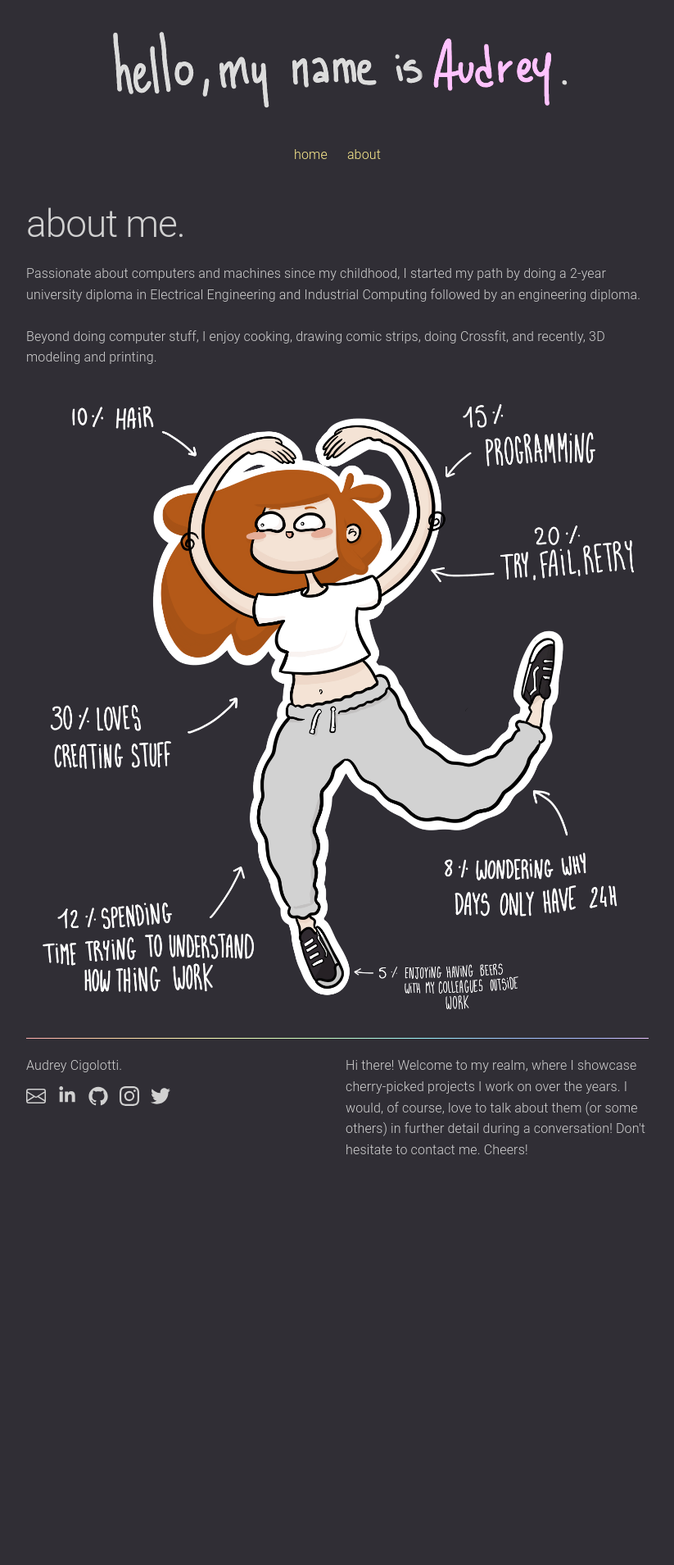
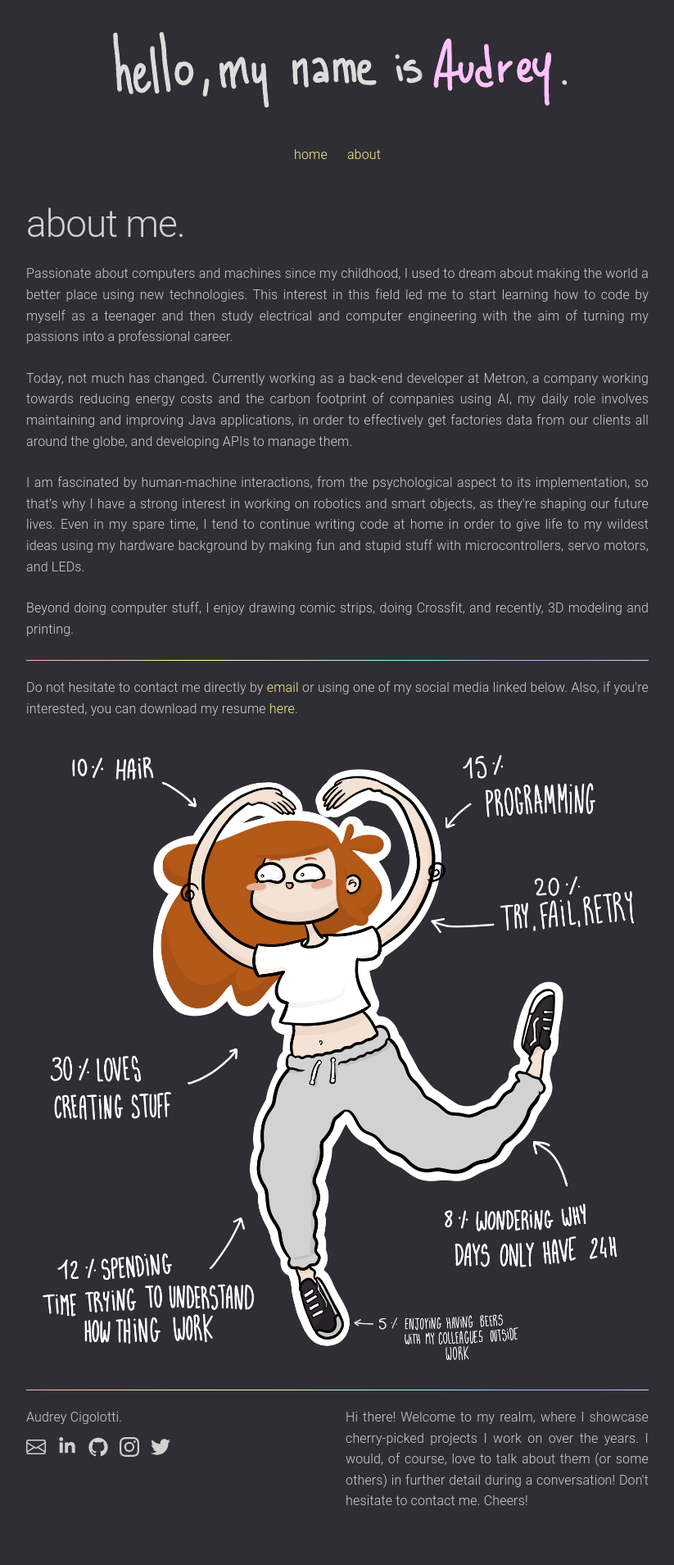
Before and after one commit to audreycgltt/audreycgltt.github.io, a Jekyll site: the page built from about.md, in a window 1280 px wide. Shown: the whole page at 82% size, without its empty margins (228-1051 px from the left). Built offline with Jekyll 4.4.1, drawn with Linux system fonts in a browser that asks for light colours; before the commit the page ends 1480 px from its top, so only the background shows below that.

Commit message:
pre final touches

```diff
--- a/_sass/_layout.scss
+++ b/_sass/_layout.scss
@@ -4,6 +4,10 @@
 
 body {
     background-color: $bg-color;
+}
+
+p {
+    text-align: justify;
 }
 
  .wrapper .container {
@@ -33,6 +37,12 @@ body {
     border-image: linear-gradient(97deg, rgba(255,173,173,1) 0%, rgba(255,214,165,1) 13%, rgba(253,255,182,1) 28%, rgba(202,255,191,1) 45%, rgba(155,246,255,1) 62%, rgba(160,196,255,1) 76%, rgba(175,187,255,1) 89%, rgba(255,198,255,1) 100%) 1 stretch;
 
 }
+
+.line{
+    border-bottom: 1px solid red;
+    border-image: linear-gradient(97deg, rgba(255,173,173,1) 0%, rgba(255,214,165,1) 13%, rgba(253,255,182,1) 28%, rgba(202,255,191,1) 45%, rgba(155,246,255,1) 62%, rgba(160,196,255,1) 76%, rgba(175,187,255,1) 89%, rgba(255,198,255,1) 100%) 1 stretch;
+    margin-bottom: 20px;
+    }
 
 .post-title {
     display: block;
--- a/about.md
+++ b/about.md
@@ -4,8 +4,18 @@ title: about me.
 permalink: /about/
 ---
 
-Passionate about computers and machines since my childhood, I started my path by doing a 2-year university diploma in Electrical Engineering and Industrial Computing followed by an engineering diploma.
+<div style="text-align: justify">
+<p>Passionate about computers and machines since my childhood, I used to dream about making the world a better place using new technologies. This interest in this field led me to start learning how to code by myself as a teenager and then study electrical and computer engineering with the aim of turning my passions into a professional career.</p>
 
-Beyond doing computer stuff, I enjoy cooking, drawing comic strips, doing Crossfit, and recently, 3D modeling and printing.
+<p>Today, not much has changed. Currently working as a back-end developer at Metron, a company working towards reducing energy costs and the carbon footprint of companies using AI, my daily role involves maintaining and improving Java applications, in order to effectively get factories data from our clients all around the globe, and developing APIs to manage them.</p>
+
+<p>I am fascinated by human-machine interactions, from the psychological aspect to its implementation, so that's why I have a strong interest in working on robotics and smart objects, as they're shaping our future lives. Even in my spare time, I tend to continue writing code at home in order to give life to my wildest ideas using my hardware background by making fun and stupid stuff with microcontrollers, servo motors, and LEDs.</p>
+
+<p>Beyond doing computer stuff, I enjoy drawing comic strips, doing Crossfit, and recently, 3D modeling and printing.</p>
+
+<div class="line"></div>
+
+<p>Do not hesitate to contact me directly by <a href="mailto:cigolottiaudrey@gmail.com" target="_blank">email</a> or using one of my social media linked below. Also, if you're interested, you can download my resume <a href="/assets/Resume_Audrey_Cigolotti.pdf" download>here</a>. </p>
+</div>
 
 ![Audrey scan](/assets/img/about/audrey-viewer.png)
```
Also changed, not shown: 1 other file.
